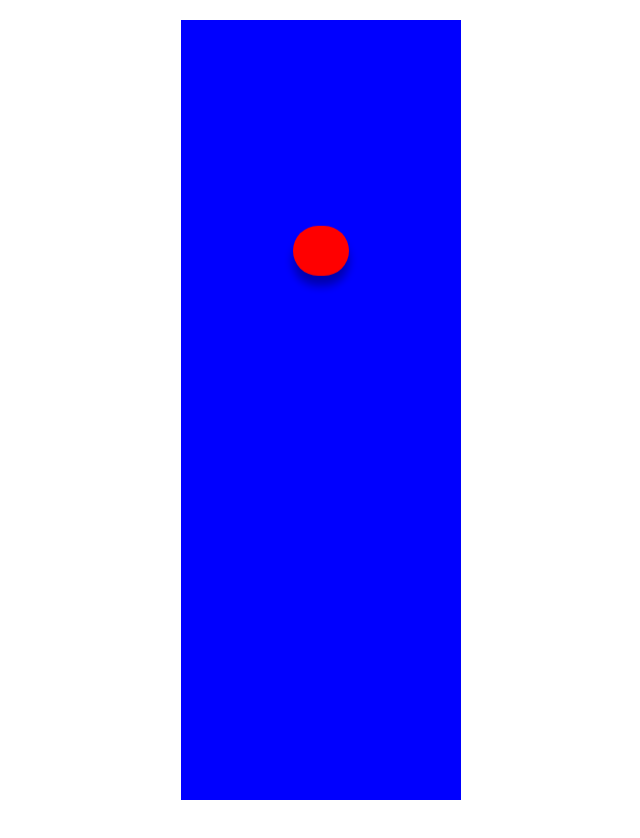
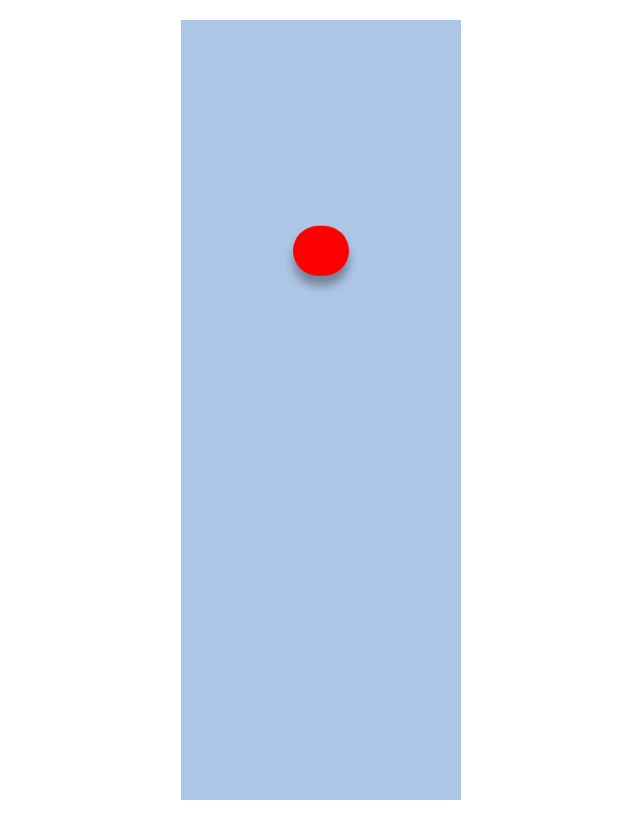
Before and after one commit to Rudiethenomad/M3D7-Exercise, a plain HTML site: page index.html in a window 1280 px wide. Shown: the whole page, without its empty margins (319-959 px from the left). Drawn offline with Linux system fonts and the light colour scheme.

Commit message:
background color
changed the background color

```diff
--- a/styles.css
+++ b/styles.css
@@ -11,7 +11,7 @@ main{
    margin-bottom: 50px;
    margin-top: 20px;
 
-    background-color: blue;
+    background-color: rgb(173, 198, 230);
 
 }
 
```
